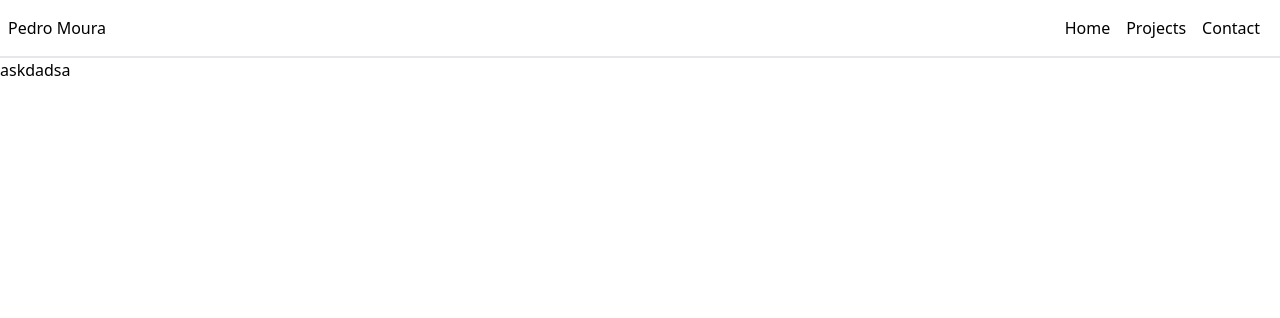
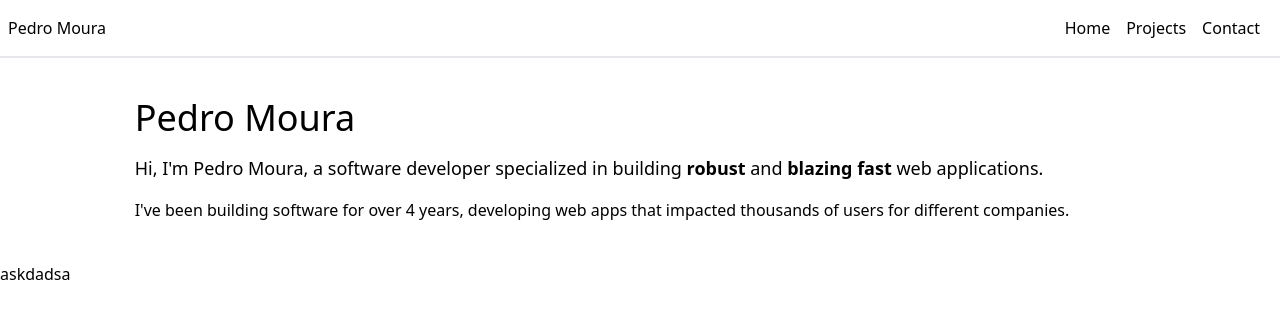
Before and after one commit to phvm/portfolio, a Vue app: page / in a window 1280 px wide. Shown: the top 318 px of the page. Built offline with nearby package versions, Linux system fonts and the light colour scheme.

Commit message:
feat: initial home page and bio

```diff
--- a/src/views/HomeView.vue
+++ b/src/views/HomeView.vue
@@ -1,5 +1,15 @@
 <template>
-  <div></div>
+  <article class="flex flex-col justify-center px-7 py-10 m-auto w-5/6">
+    <h1 class="text-4xl mb-4">Pedro Moura</h1>
+    <p class="text-lg mb-4">
+      Hi, I'm Pedro Moura, a software developer specialized in building <b>robust</b> and <b>blazing fast</b> web
+      applications.
+    </p>
+    <p class="text-base">
+      I've been building software for over 4 years, developing web apps that impacted thousands of users for different
+      companies.
+    </p>
+  </article>
 </template>
 
 <script setup lang="ts"></script>
```
